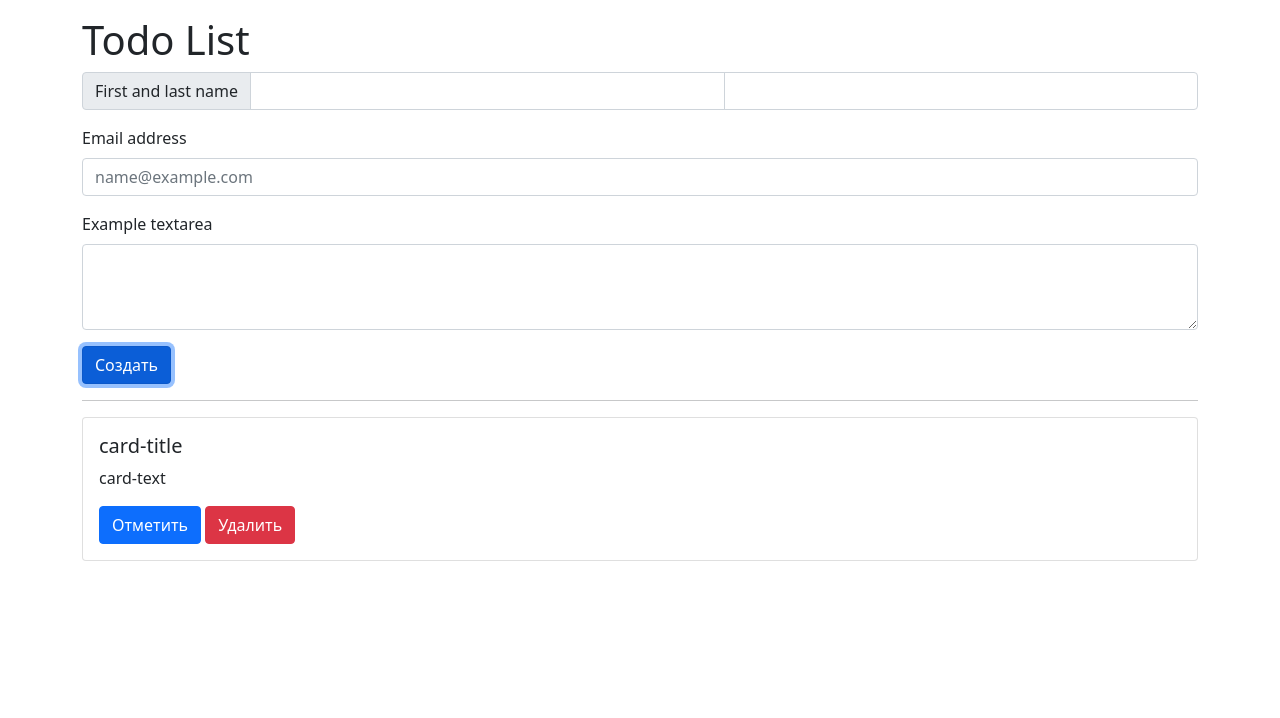
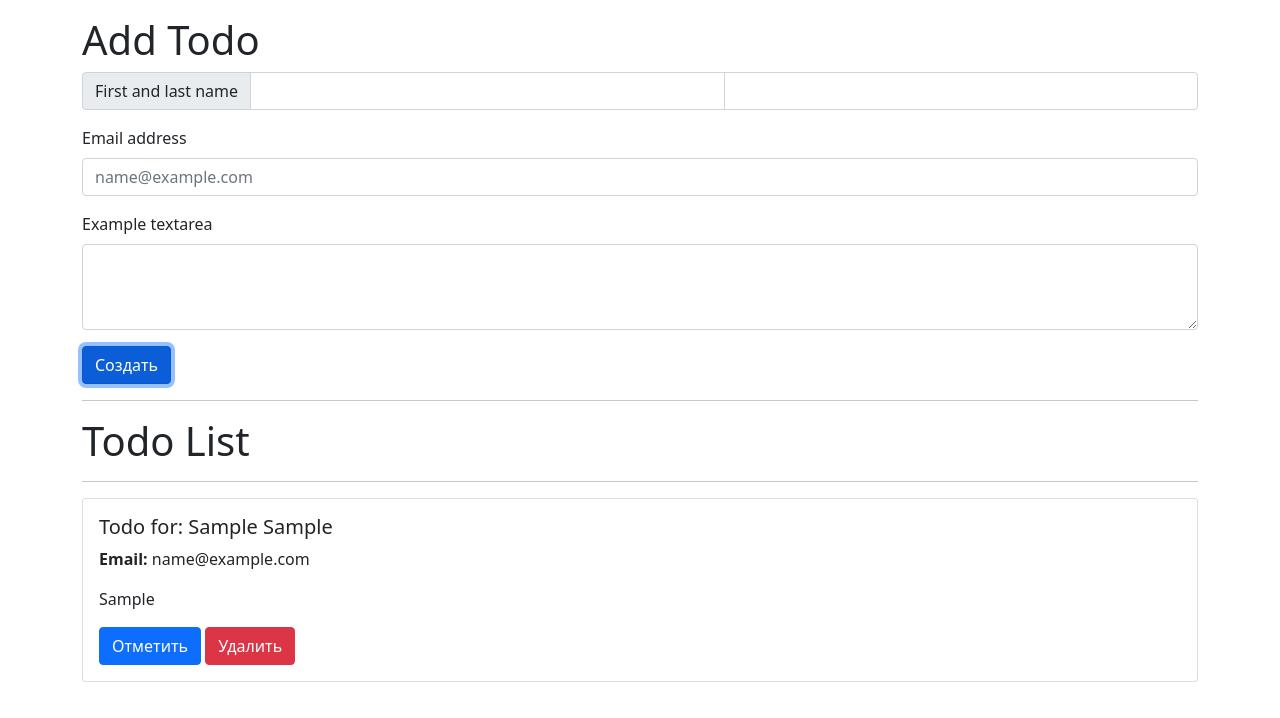
Before and after one commit to leonbohdan/rest-api-vue-express, a website with bundled scripts: page client/index.html in a window 1280 px wide. Both pictures are taken after typing "Sample", "Sample", "name@example.com", "Sample" into the empty fields and a click on the button "Создать". Built offline with nearby package versions, Linux system fonts and the light colour scheme.

Commit message:
logic for input todos form was added

```diff
--- a/client/index.html
+++ b/client/index.html
@@ -9,7 +9,7 @@
 </head>
 <body>
     <div class="container pt-3" id="app">
-        <h1>Todo List</h1>
+        <h1>Add Todo</h1>
 
         <form class="form-inline mb-3" @submit.prevent="createTodo">
             <div class="input-group mb-3">
@@ -43,11 +43,16 @@
             <hr>
         </form>
 
-        <div class="card mb-3">
+        <h1>Todo List</h1>
+        <hr>
+
+        <div v-for="todo in todos" class="card mb-3">
             <div class="card-body">
-                <h5 class="card-title">card-title</h5>
+                <h5 class="card-title">Todo for: {{todo.firstName}} {{todo.lastName}}</h5>
 
-                <p class="card-text">card-text</p>
+                <p class="card-text"><b>Email:</b> {{todo.email}}</p>
+
+                <p class="card-text">{{todo.todo}}</p>
 
                 <button class="btn btn-primary">Отметить</button>
 
--- a/client/vue.js
+++ b/client/vue.js
@@ -9,13 +9,15 @@ new Vue({
                 lastName: '',
                 email: '',
                 todo: ''
-            }
+            },
+            todos: []
         }
     },
     methods: {
         createTodo() {
             const {...todo} = this.form;
-            console.log(todo);
+
+            this.todos.push({...todo, id: Date.now()});
 
             this.form.firstName = this.form.lastName = this.form.email = this.form.todo = '';
         }
```
